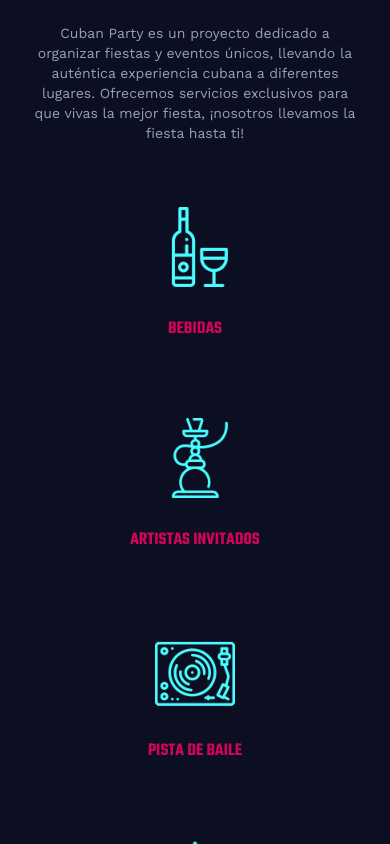
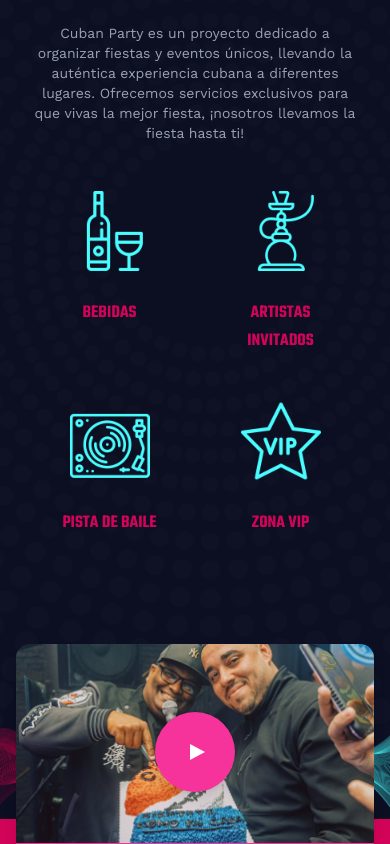
Before and after one commit to Mandy9943/cubanparty, a Next.js app: page / in a window 390 px wide. Shown: the part 1156-2000 px from the top of the page. Built offline with nearby package versions, Linux system fonts and the light colour scheme.

Commit message:
styling details

```diff
--- a/components/Home/LatestPhotos.css
+++ b/components/Home/LatestPhotos.css
@@ -19,7 +19,7 @@
   align-items: center;
   justify-content: center;
   color: #6dfdff;
-  font-size: 1.6rem; /* text-lg */
+  font-size: 1.4rem; /* text-lg */
   font-weight: 800;     /* font-semibold */
   opacity: 0;
   transition: opacity 0.2s ease-in-out;
--- a/components/Home/Sections/AboutUs.tsx
+++ b/components/Home/Sections/AboutUs.tsx
@@ -29,14 +29,14 @@ const AboutUs = () => {
   return (
     <section
       id="about"
-      className="relative w-full bg-[#0c0f22] text-white flex flex-col items-center justify-center pt-16  md:px-0"
+      className="relative w-full bg-[#0c0f22] text-white flex flex-col items-center justify-center pt-16 md:px-0"
     >
       <Image
         src="/assets/about_bg.png"
         alt="About Us Background"
         layout="fill"
         objectFit="cover"
-        className="absolute inset-0 z-0 opacity-20"
+        className="absolute inset-0 z-0 opacity-50"
       />
       <div className="container text-center !mb-12">
         <SectionTitle title="¿Quiénes Somos?" subtitle="Cuban Party" />
@@ -47,11 +47,11 @@ const AboutUs = () => {
           ¡nosotros llevamos la fiesta hasta ti!
         </p>
       </div>
-      <div className="flex flex-col md:flex-row justify-center gap-8 md:gap-3 w-full max-w-6xl">
+      <div className="grid grid-cols-2 md:grid-cols-4 justify-center gap-8 md:gap-3 w-full px-10 md:px-0 !mb-20">
         {services.map(({ title, icon, link }) => (
           <span
             key={title}
-            className="group relative flex flex-col items-center w-full md:w-[200px] h-[179px] bg-[#0c0f22]/50 md:bg-transparent rounded-lg md:rounded-none p-4 md:p-0 hover:cursor-pointer"
+            className="group relative flex flex-col items-center w-auto h-auto rounded-lg md:rounded-none px-4 md:p-0 hover:cursor-pointer"
           >
             <Image
               src={icon}
@@ -64,8 +64,8 @@ const AboutUs = () => {
             {/* el glow falso */}
             <div className="relative w-full">
               {/* Contenedor con el shine y el texto */}
-              <div className="shine-hover flex justify-center items-center mt-3 relative overflow-hidden">
-                <h2 className="relative pt-4 pb-[14.4px] text-[var(--text-color1)] group-hover:text-shadow-[0_0_16px_#00fff7,0_0_16px_#00fff7] font-semibold text-lg md:text-2xl group-hover:text-[var(--text-color2)] transition-all duration-300">
+              <div className="shine-hover flex justify-center items-center mt-3 relative overflow-hidden shrink-1">
+                <h2 className="relative text-center pt-4 pb-[14.4px] text-[var(--text-color1)] group-hover:text-shadow-[0_0_16px_#00fff7,0_0_16px_#00fff7] font-semibold text-lg md:text-xl group-hover:text-[var(--text-color2)] transition-all duration-300">
                   {title}
                 </h2>
               </div>
--- a/components/Home/TestimonialCarousel.tsx
+++ b/components/Home/TestimonialCarousel.tsx
@@ -140,7 +140,7 @@ const TestimonialCarousel = () => {
   const isAutoBackActive = backIntervalRef.current !== null;
 
   return (
-    <div className="relative flex justify-items-center w-full h-96 mx-auto p-20">
+    <div className="relative flex justify-items-center w-full max-w-6xl h-full mx-10">
       {/* Custom arrows */}
       <button
         onClick={()=>handleManualClick(prev)}
@@ -188,7 +188,7 @@ const TestimonialCarousel = () => {
           <h4 className="text-[var(--text-color1)] font-semibold">
             {testimonial.name}
           </h4>
-          <p className="text-[var(--text-color2)] text-lg leading-relaxed max-w-xl">
+          <p className="text-[var(--text-color2)] text-2xl font-[800] leading-relaxed max-w-xl">
             {testimonial.text}
           </p>
         </motion.div>
--- a/components/ui/Button.tsx
+++ b/components/ui/Button.tsx
@@ -29,7 +29,7 @@ const AnimatedButton = ({
     <span className={cn("relative inline-block", className)}>
       <button
         className={cn(
-          `main-btn font-extrabold  cursor-pointer rounded-none transition-colors duration-300`,
+          `main-btn font-extrabold w-full cursor-pointer rounded-none transition-colors duration-300`,
           variantStyles[variants || "primary"],
           sizeStyles[size || "md"]
         )}
```
Also changed, not shown: components/Home/TestimonialsCarousel.css (deleted).
